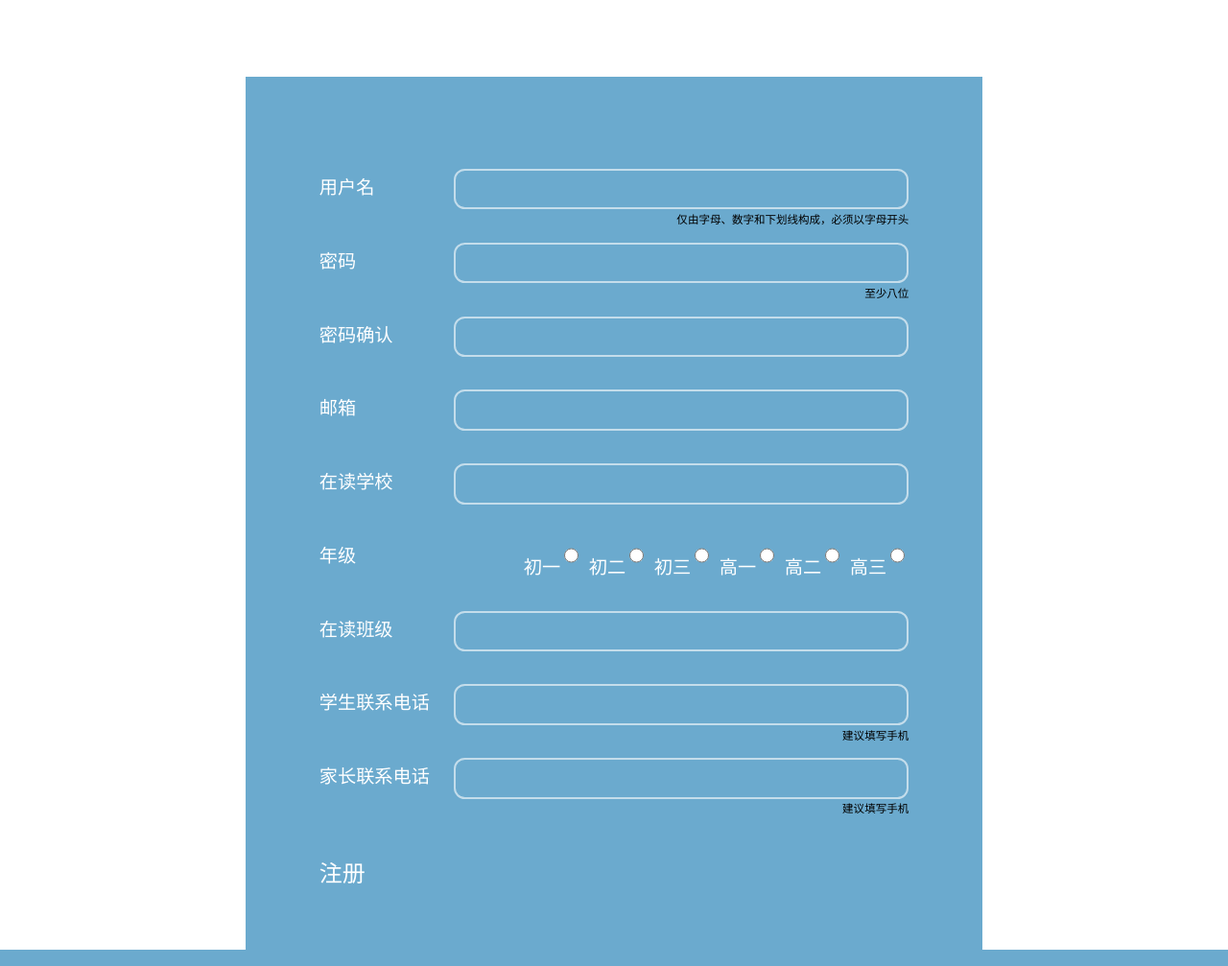
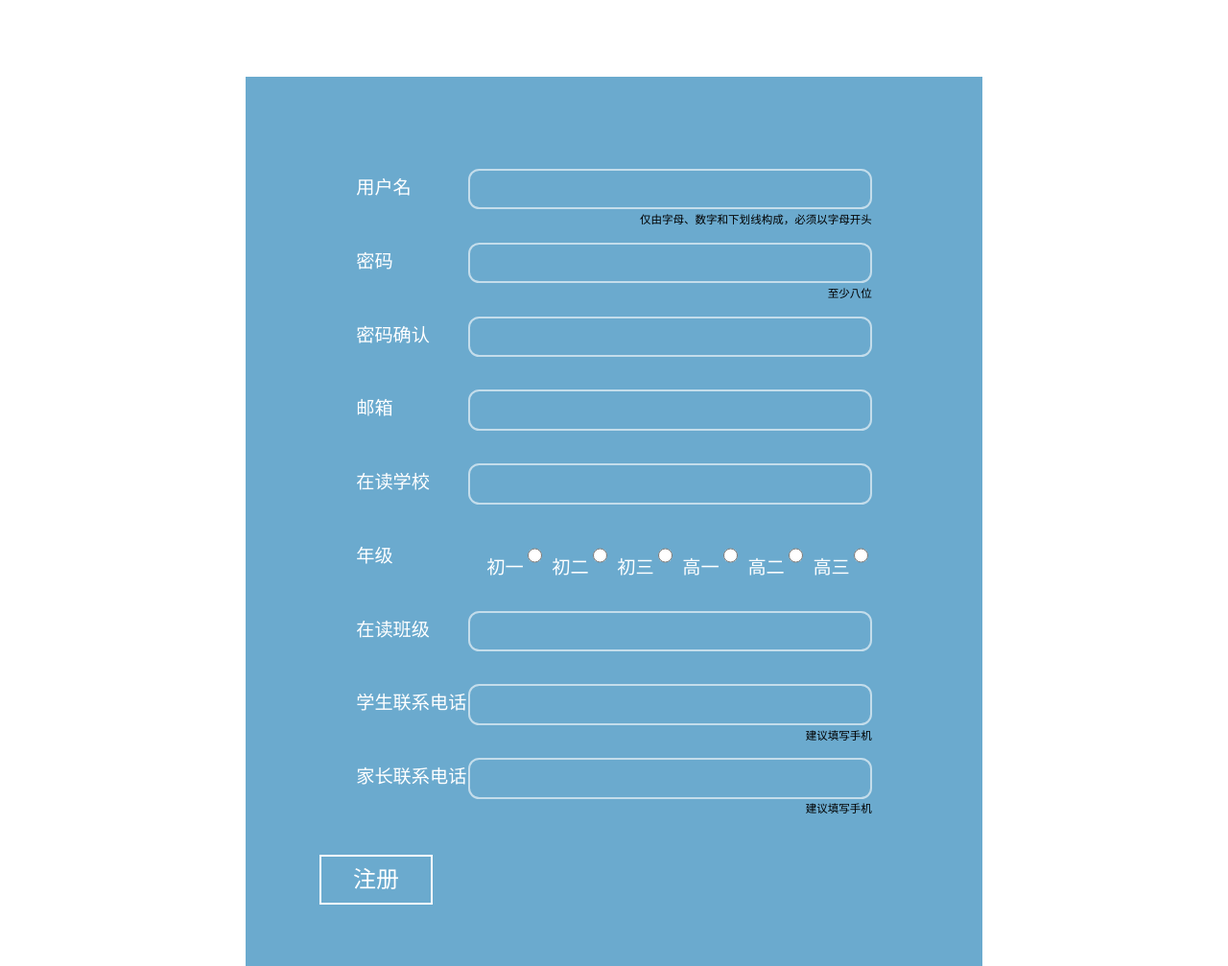
Before and after one commit to Ica-Riluci/huamazhijia, a Django app: a page that uses entry/templates/entry/signup.html in a window 1280 px wide. Shown: the whole page at 96% size. Run offline with Django 3.2, Linux system fonts and the light colour scheme.

Commit message:
[update]<entry>{style}

```diff
--- a/entry/static/entry/signup.css
+++ b/entry/static/entry/signup.css
@@ -11,6 +11,9 @@
 }
 #signupwindow div.inputholder:nth-child(2) {
     margin-top : 5em;
+}
+div.inputholder {
+    width : 70%;
 }
 div.inputholder span.inputlabel, div.inputholder input {
     display : inline-block;
@@ -67,35 +70,31 @@ button.submitbtn {
     float : left;
     margin : 1em 0 0em 10%;
     font-size : 1.5em;
+    line-height : 2em;
     background : transparent;
     color : white;
-    border-style : none;
+    border : solid 2px white;
+    text-align : center;
     outline-style : none;
 }
 button.submibtn:focus {
     outline-style : none;
 }
-button.submitbtn::after {
-    display : inline-block;
-    position : relative;
+button.submitbtn::before {
+    max-width : 0;
+    position : absolute;
     opacity : 0;
-    color : white;
-    transition : transform 0.5s, opacity 0.5s;
-    -webkit-transition : -webkit-transform 0.5s, opacity 0.5s;
-    -moz-transition : -moz-transform 0.5s, opacity 0.5s;
-    -o-transition : -o-transform 0.5s, opacity 0.5s;
-    margin-left : 30px;
-    transform : translateX(-70px);
-    -webkit-transform : translateX(-70px);
-    -moz-transform : translateX(-70px);
-    -o-transform : translateX(-70px);
-    content : '>';
+    background-color : white;
+    color : rgb(108, 170, 206);
+    content : attr(data-hover);
+    word-break : keep-all;
+    transition : max-width 0.5s;
+    -webkit-transition : max-width 0.5s;
+    -moz-transition : max-width 0.5s;
+    -o-transition : max-width 0.5s;
 }
-button.submitbtn:hover::after,
-button.submitbtn:focus::after {
+button.submitbtn:hover::before,
+button.submitbtn:focus::before {
+    max-width : 100%;
     opacity : 1;
-    transform : translateX(0);
-    -webkit-transform : translateX(0);
-    -moz-transform : translateX(0);
-    -o-transform : translateX(0);
 }
--- a/entry/templates/entry/signup.html
+++ b/entry/templates/entry/signup.html
@@ -64,7 +64,7 @@
                 <input name='pphone' pattern='[0-9]+'/>
                 <div class='details'>建议填写手机</div>
             </div>
-            <button type='submit' class='submitbtn'>注册</button>
+            <button type='submit' class='submitbtn' data-hover='&nbsp;&nbsp;&nbsp;&nbsp;注册&nbsp;&nbsp;&nbsp;&nbsp;'>&nbsp;&nbsp;&nbsp;&nbsp;注册&nbsp;&nbsp;&nbsp;&nbsp;</button>
         </form>
     </body>
 </html>
```
